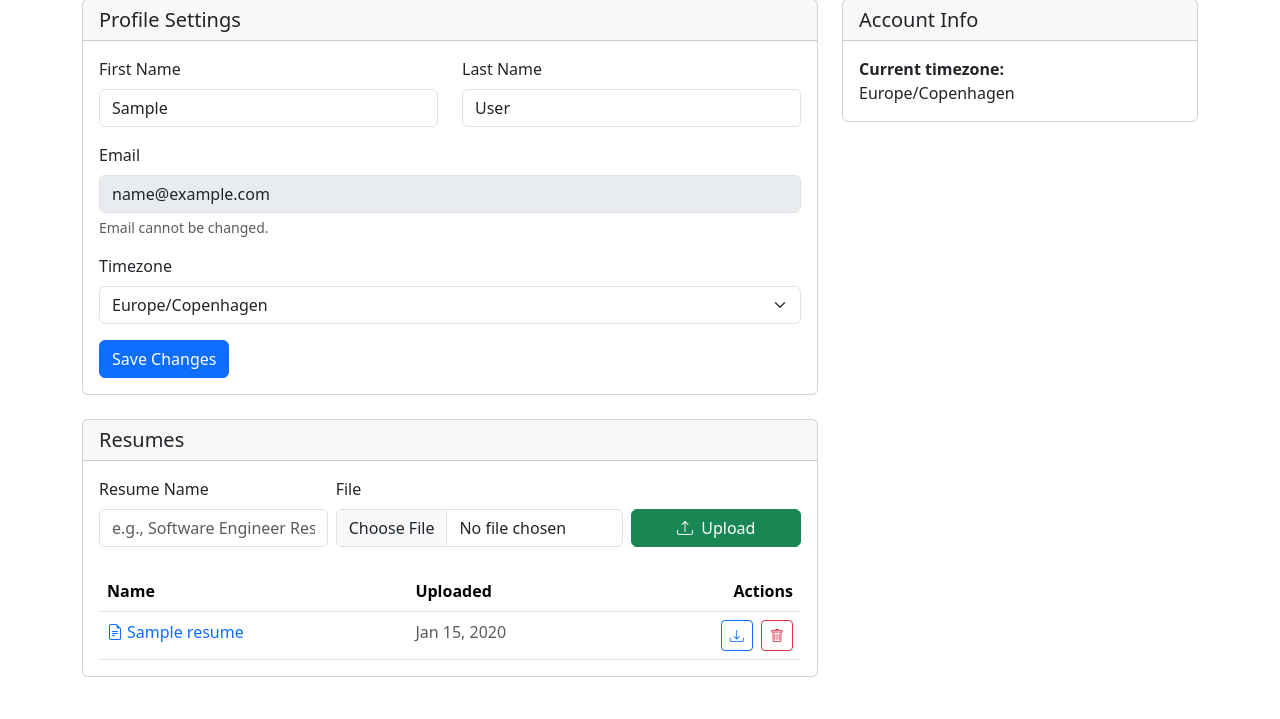
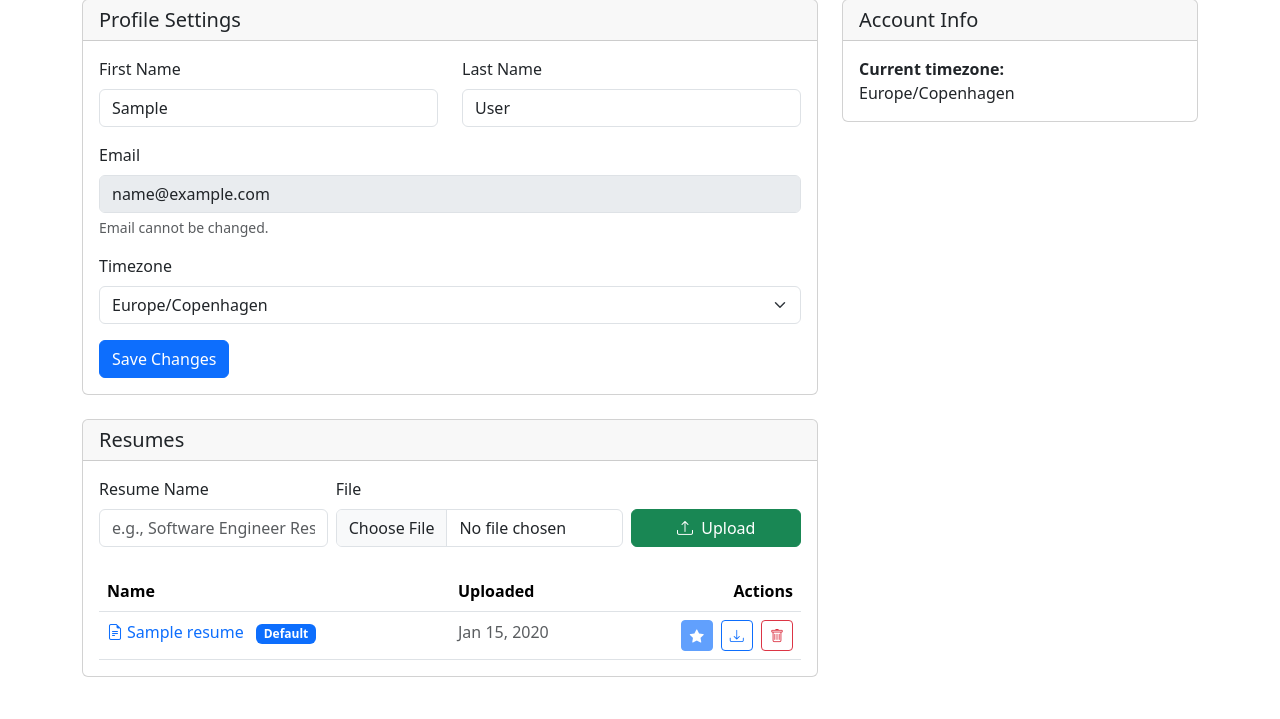
Before and after one commit to justicesuh/sisyphus, a Django app: page /profile/ in a window 1280 px wide. Shown: the part 81-800 px from the top of the page. Run offline with Django 5.2, Linux system fonts and the light colour scheme; a user stored in the database is signed in; tables that the repository leaves empty hold one stand-in row (values such as "Sample post").

Commit message:
Set default resume

```diff
--- a/sisyphus/accounts/models.py
+++ b/sisyphus/accounts/models.py
@@ -93,6 +93,13 @@ class User(AbstractBaseUser, PermissionsMixin, UUIDMixin):
 class UserProfile(UUIDMixin):
     user = models.OneToOneField(User, related_name='profile', on_delete=models.CASCADE)
     timezone = models.CharField(max_length=50, choices=get_timezone_choices, default='UTC', verbose_name='Timezone')
+    default_resume = models.ForeignKey(
+        'resumes.Resume',
+        on_delete=models.SET_NULL,
+        null=True,
+        blank=True,
+        related_name='+',
+    )
 
     def __str__(self):
         return self.user.email
--- a/sisyphus/templates/profile_resumes.html
+++ b/sisyphus/templates/profile_resumes.html
@@ -3,9 +3,9 @@
     <table class="table table-hover mb-0">
         <thead>
             <tr>
-                <th>Name</th>
-                <th>Uploaded</th>
-                <th class="text-end">Actions</th>
+                <th style="width: 50%;">Name</th>
+                <th style="width: 25%;">Uploaded</th>
+                <th style="width: 25%;" class="text-end">Actions</th>
             </tr>
         </thead>
         <tbody>
@@ -15,9 +15,21 @@
                     <a href="{{ resume.file.url }}" target="_blank" class="text-decoration-none">
                         <i class="bi bi-file-earmark-text me-1"></i>{{ resume.name }}
                     </a>
+                    {% if profile.default_resume == resume %}
+                    <span class="badge bg-primary ms-2">Default</span>
+                    {% endif %}
                 </td>
                 <td class="text-muted">{{ resume.created_at|date:"M j, Y" }}</td>
-                <td class="text-end">
+                <td class="text-end text-nowrap">
+                    {% if profile.default_resume == resume %}
+                    <button type="button" class="btn btn-sm btn-primary me-1" disabled title="Default resume">
+                        <i class="bi bi-star-fill"></i>
+                    </button>
+                    {% else %}
+                    <button type="button" class="btn btn-sm btn-outline-secondary me-1" hx-post="{% url 'web:resume_set_default' resume.uuid %}" hx-target="#resumes-list" hx-swap="innerHTML" title="Set as default">
+                        <i class="bi bi-star"></i>
+                    </button>
+                    {% endif %}
                     <a href="{{ resume.file.url }}" target="_blank" class="btn btn-sm btn-outline-primary me-1" title="Download">
                         <i class="bi bi-download"></i>
                     </a>
--- a/sisyphus/web/urls.py
+++ b/sisyphus/web/urls.py
@@ -22,4 +22,5 @@ urlpatterns = [
     path('profile/', views.profile, name='profile'),
     path('profile/resumes/upload/', views.resume_upload, name='resume_upload'),
     path('profile/resumes/<uuid:uuid>/delete/', views.resume_delete, name='resume_delete'),
+    path('profile/resumes/<uuid:uuid>/set-default/', views.resume_set_default, name='resume_set_default'),
 ]
--- a/sisyphus/web/views.py
+++ b/sisyphus/web/views.py
@@ -283,7 +283,7 @@ def resume_upload(request):
 
     if request.htmx:
         resumes = profile.resumes.all()
-        return render(request, 'profile_resumes.html', {'resumes': resumes})
+        return render(request, 'profile_resumes.html', {'resumes': resumes, 'profile': profile})
 
     return redirect('web:profile')
 
@@ -295,11 +295,34 @@ def resume_delete(request, uuid):
 
     profile, _ = UserProfile.objects.get_or_create(user=request.user)
     resume = get_object_or_404(Resume, uuid=uuid, user=profile)
+
+    if profile.default_resume == resume:
+        profile.default_resume = None
+        profile.save()
+
     resume.file.delete()
     resume.delete()
 
     if request.htmx:
         resumes = profile.resumes.all()
-        return render(request, 'profile_resumes.html', {'resumes': resumes})
+        return render(request, 'profile_resumes.html', {'resumes': resumes, 'profile': profile})
 
     return redirect('web:profile')
+
+
+@login_required
+def resume_set_default(request, uuid):
+    if request.method != 'POST':
+        return HttpResponseNotAllowed(['POST'])
+
+    profile, _ = UserProfile.objects.get_or_create(user=request.user)
+    resume = get_object_or_404(Resume, uuid=uuid, user=profile)
+
+    profile.default_resume = resume
+    profile.save()
+
+    if request.htmx:
+        resumes = profile.resumes.all()
+        return render(request, 'profile_resumes.html', {'resumes': resumes, 'profile': profile})
+
+    return redirect('web:profile')
```
Also changed, not shown: sisyphus/accounts/migrations/0003_userprofile_default_resume.py (added).
